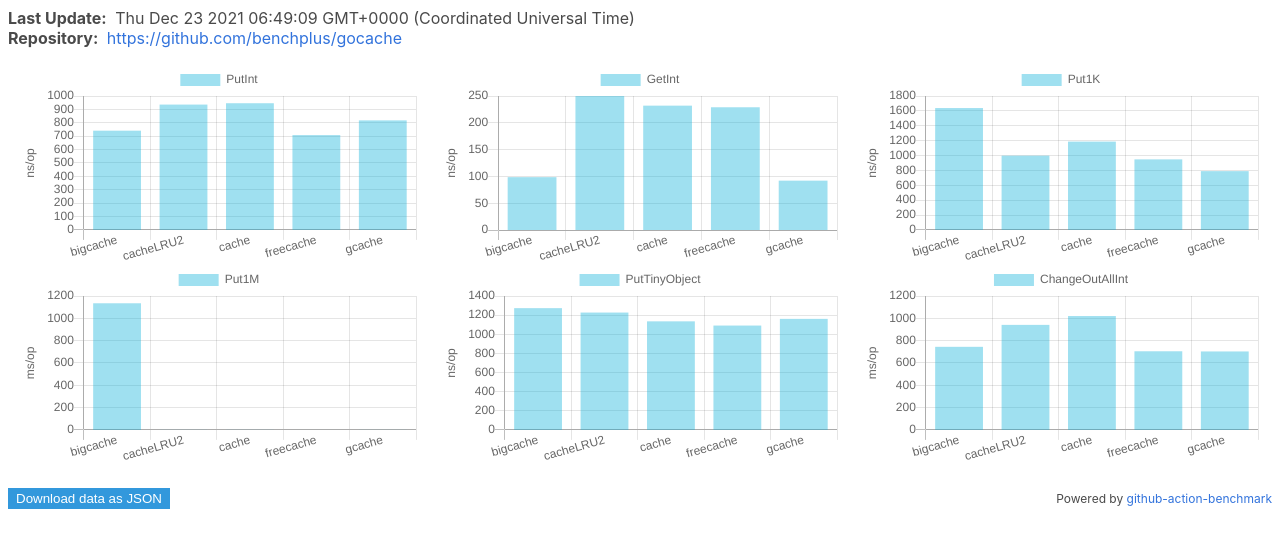
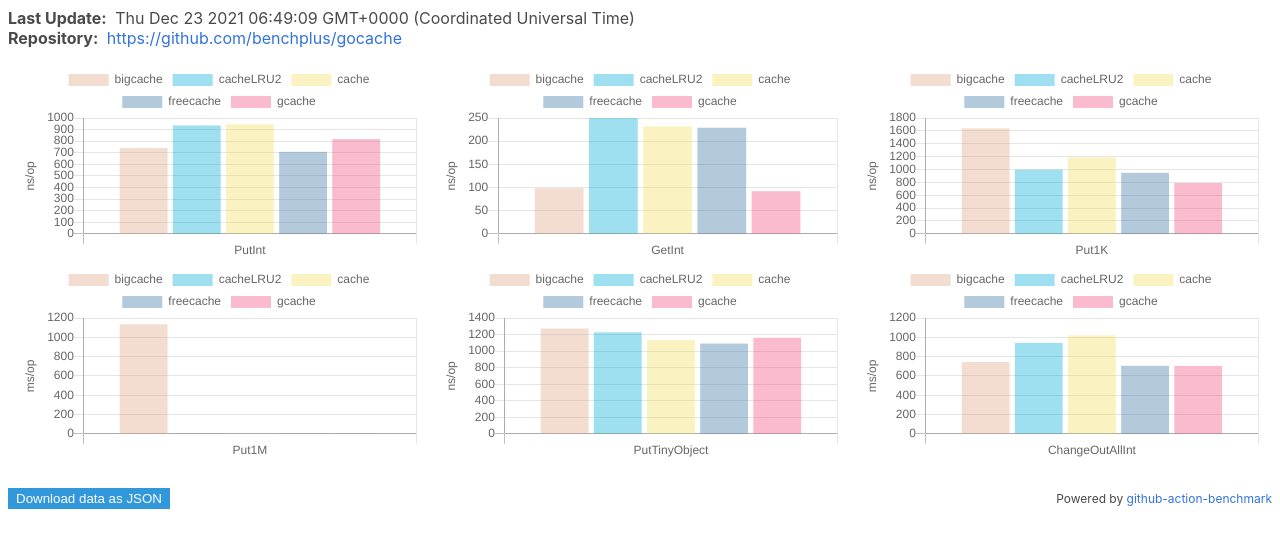
Before and after one commit to benchplus/gocache, a plain HTML site: page dev/bench/index.html in a window 1280 px wide. Drawn offline with nearby package versions, Linux system fonts and the light colour scheme.

Commit message:
:pill: update

```diff
--- a/dev/bench/index.html
+++ b/dev/bench/index.html
@@ -104,18 +104,16 @@
       'use strict';
       (function() {
         // Colors from https://github.com/github/linguist/blob/master/lib/linguist/languages.yml
-        const toolColors = {
-          cargo: '#dea584',
-          go: '#00add8',
-          benchmarkjs: '#f1e05a',
-          pytest: '#3572a5',
-          googlecpp: '#f34b7d',
-          catch2: '#f34b7d',
-          julia: '#a270ba',
-          customBiggerIsBetter: '#38ff38',
-          customSmallerIsBetter: '#ff3838',
-          _: '#333333'
-        };
+        const Colors = ['#dea584',
+          '#00add8',
+          '#f1e05a',
+          '#3572a5',
+          '#f34b7d',
+          '#f34b7d',
+          '#a270ba',
+          '#38ff38',
+          '#ff3838',
+          '#333333'];
 
         function init() {
           function collectBenchesPerTestCase(entries) {
@@ -183,16 +181,20 @@
               });
             }
 
-            const color = toolColors['go'];
             const data = {
-              labels: dataset.map(d => d.libName),
-              datasets: [{
-                  label: method,
-                  data: dataset.map(d => d.bench.value),
+              labels: [method],
+              datasets: [],
+            };
+
+            dataset.forEach((e, index) => {
+              const color = Colors[index%Colors.length];
+              data.datasets.push({
+                  label: e.libName,
+                  data: [e.bench.value],
                   borderColor: color,
                   backgroundColor: color + '60', // Add alpha for #rrggbbaa
-                }],
-            };
+                })
+            });
 
             const options = {
               scales: {
```
